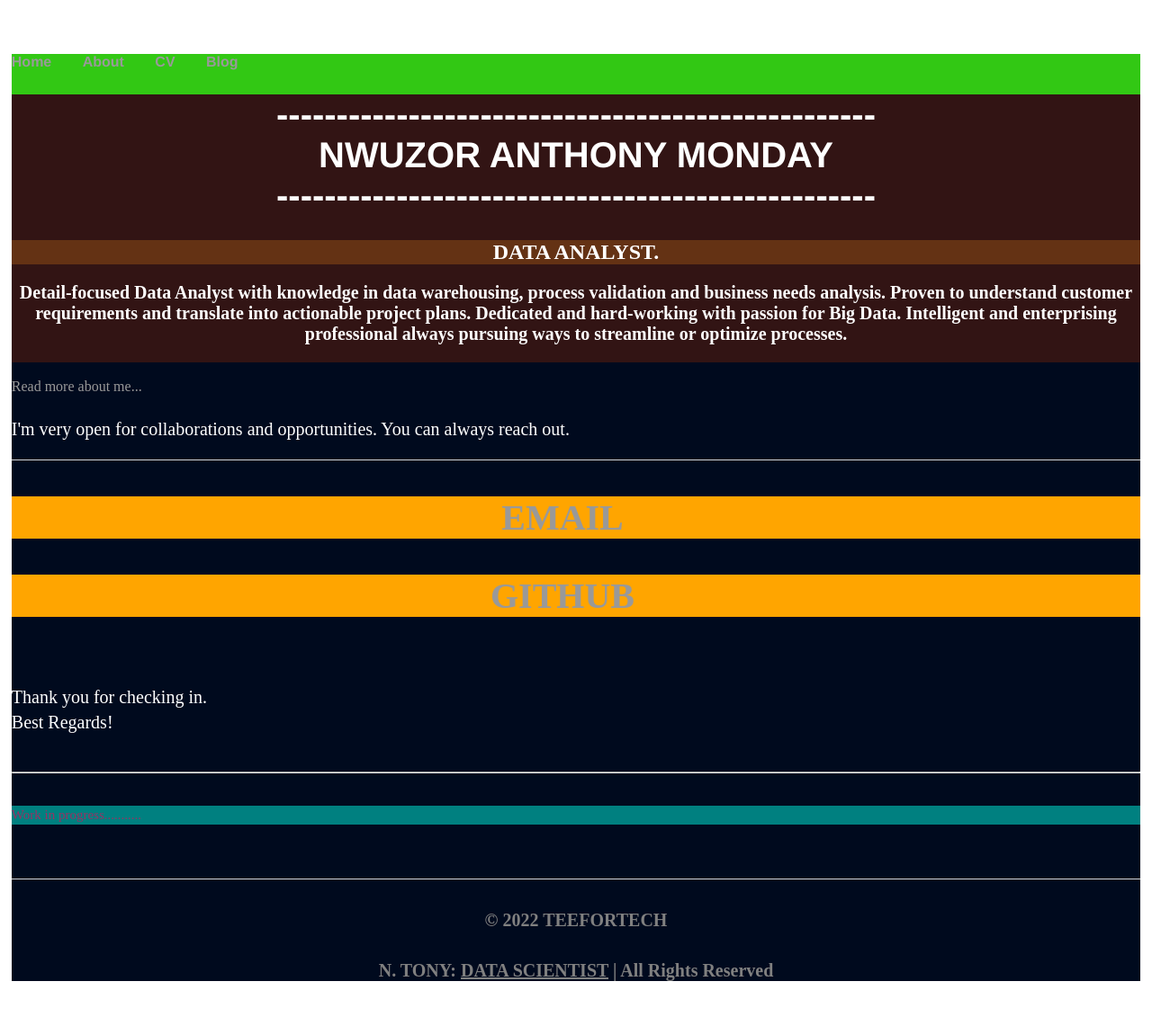
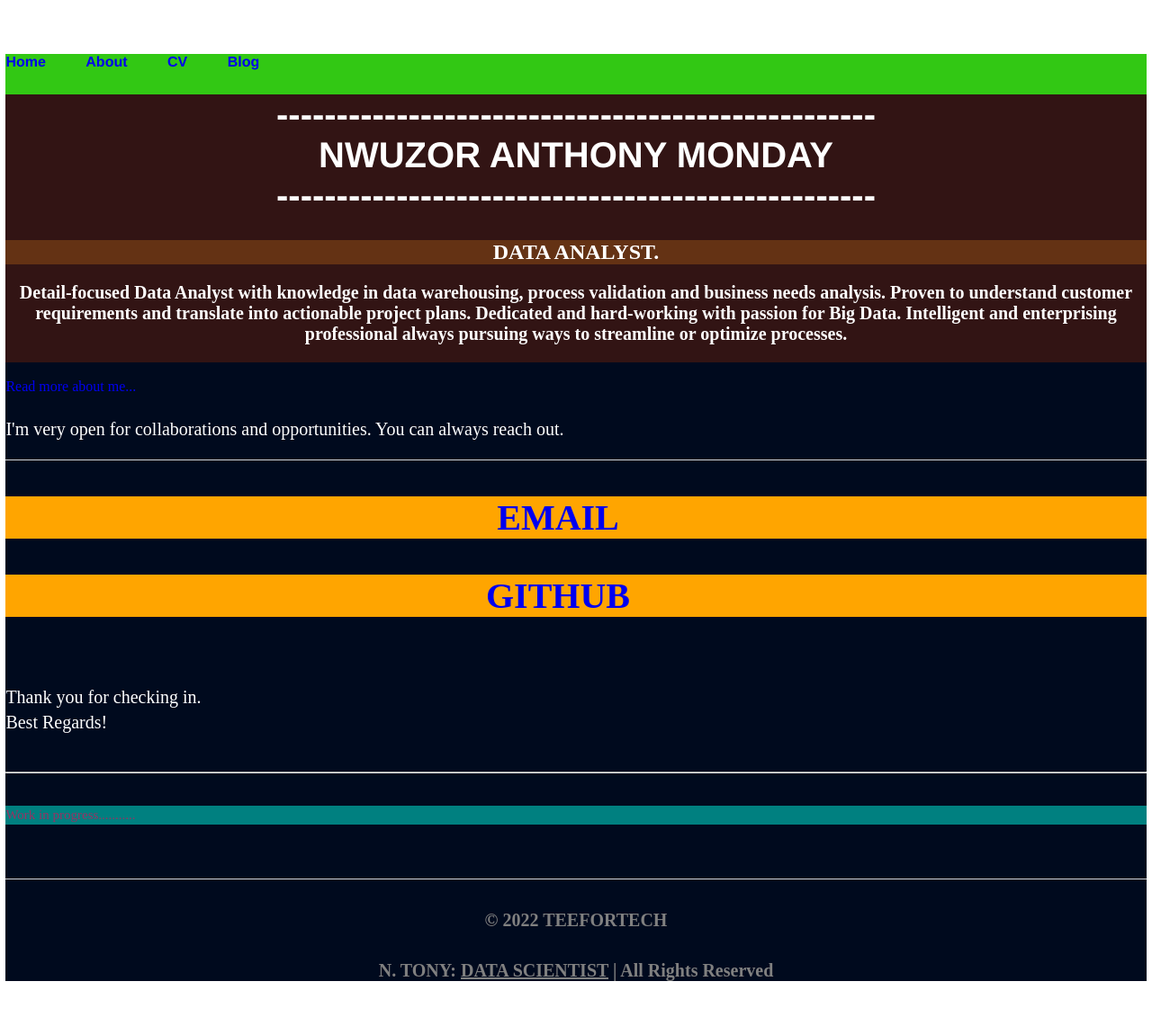
Before and after one commit to teefortech/teefortech.github.io, a Jekyll site: the page index.html, which Jekyll copies as it is, in a window 1280 px wide. Shown: the whole page at 90% size. Built offline with Jekyll 4.4.1, drawn with Linux system fonts in a browser that asks for light colours.

Commit message:
Update main.css

```diff
--- a/css/main.css
+++ b/css/main.css
@@ -1,6 +1,6 @@
 body {
     margin: 60px auto;
-    width: 98%;
+    width: 99%;
 }
 nav ul, footer ul {
     font-family:'Helvetica', 'Arial', 'Sans-Serif';
@@ -10,11 +10,11 @@ nav ul, footer ul {
 }
 nav ul li, footer ul li {
     display: inline;
-    margin-right: 30px; color: blue
+    margin-right: 40px; color: blue;
 }
 a {
     text-decoration: none;
-    color: #999;
+    color: 999;
 }
 a:hover {
    text-decoration: underline;
```
